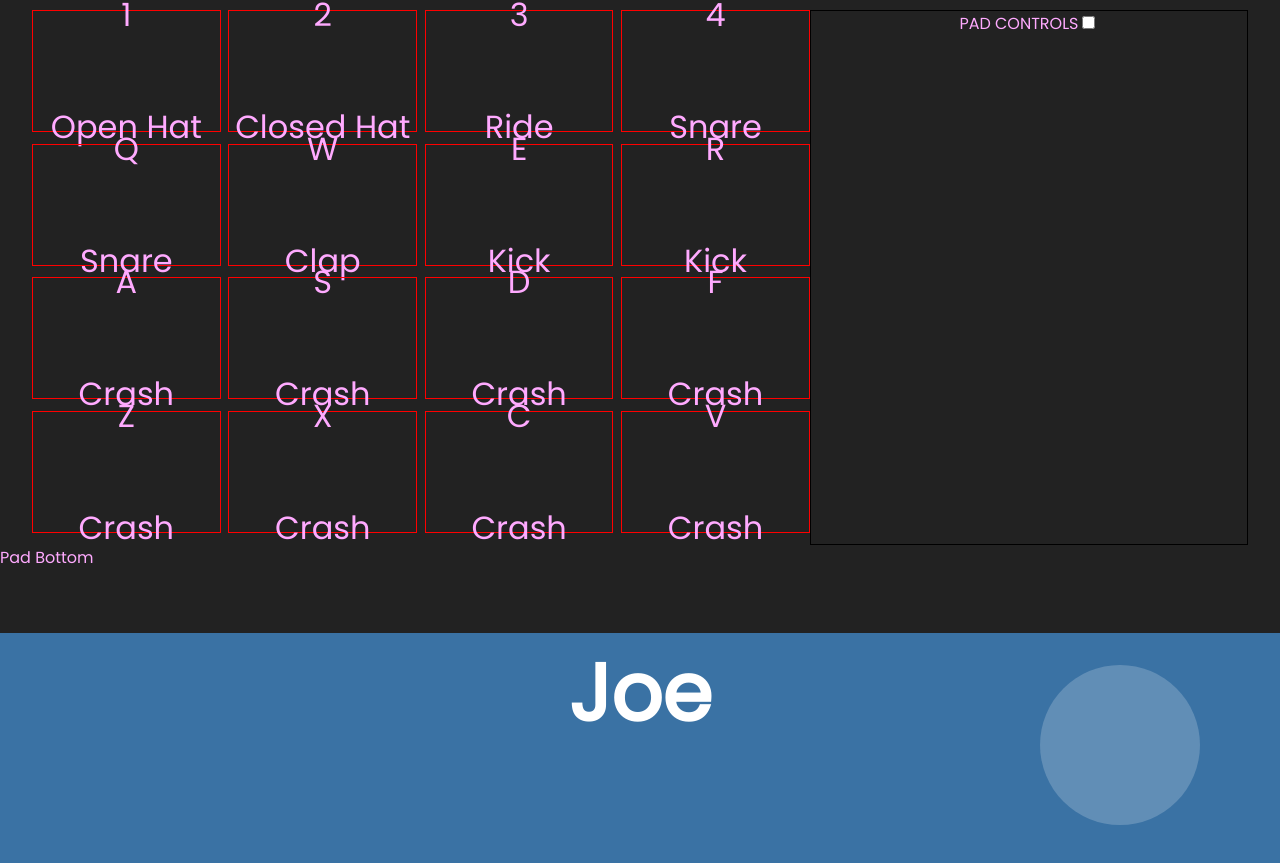
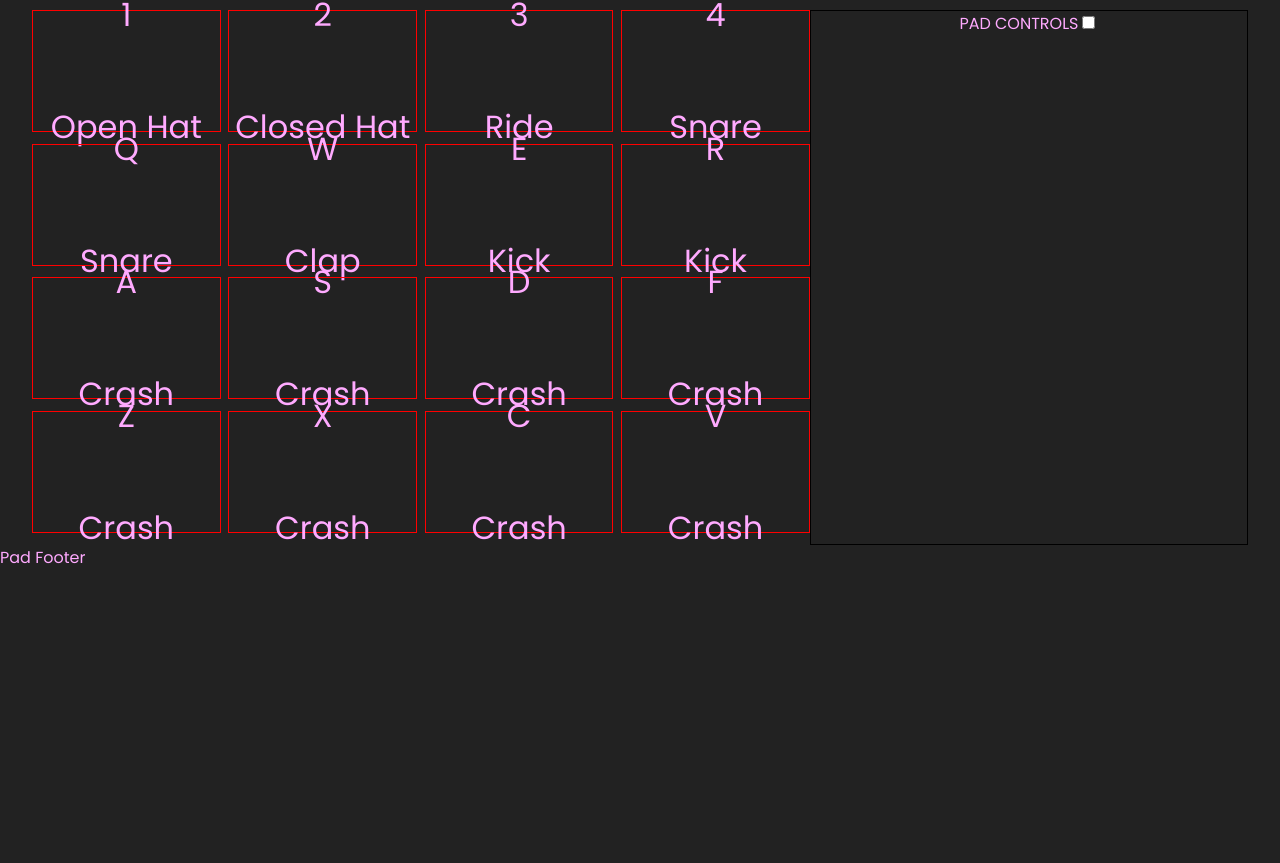
Before and after one commit to Zobee/AlchemixstImproved, a React (Create React App) app in the folder alchemixst/: page /pad in a window 1280 px wide. Shown: the part 167-1030 px from the top of the page. After the commit the page ends 800 px from the top, so only its background shows below. Built offline with nearby package versions, Linux system fonts and the light colour scheme.

Commit message:
Added animation on pad down

```diff
--- a/alchemixst/src/App.js
+++ b/alchemixst/src/App.js
@@ -8,6 +8,7 @@ import Shutters from './components/Shutters'
 
 
 const App = () => {
+  const [animationEnd, setAnimationEnd] = useState(false)
   return (
     <div className="app">
       <Header/>
@@ -16,7 +17,7 @@ const App = () => {
         <Route path='/pad' component={DrumPad}/>
         <Route path='/store' component={Store}/>
       </Switch>
-      <Shutters shutterTextTop={"Dough"} shutterTextBottom={"Joe"}/>
+      {!animationEnd && <Shutters setAnimationEnd={setAnimationEnd} shutterTextTop={"Dough"} shutterTextBottom={"Joe"}/>}
     </div>
   );
 }
--- a/alchemixst/src/components/DrumPad/Pad.js
+++ b/alchemixst/src/components/DrumPad/Pad.js
@@ -22,12 +22,10 @@ function Pad({isOn, pad}) {
 
     useEffect(() => {
         document.addEventListener('keydown', keyPress)
-
     return () => {
         document.removeEventListener('keydown', keyPress)
     }
-
-    }, [keyPress])
+    },[keyPress])
     return (
         <div className={`pad ${isOn ? `pad${id}` : 'off'} ${isDown}`}>
             <p>{keyInput}</p>
--- a/alchemixst/src/components/DrumPad/PadBottom.js
+++ b/alchemixst/src/components/DrumPad/PadBottom.js
@@ -3,7 +3,7 @@ import React from 'react'
 function PadBottom() {
     return (
         <div>
-            Pad Bottom
+            Pad Footer
         </div>
     )
 }
--- a/alchemixst/src/components/Main/Main.js
+++ b/alchemixst/src/components/Main/Main.js
@@ -2,7 +2,7 @@ import React, {useState} from 'react'
 
 import MainBtn from './MainBtn'
 import MainHeader from './MainHeader'
-import PanelContainer from './PanelContainer'
+//import PanelContainer from './PanelContainer'
 import MainAbout from './MainAbout'
 
 function Main() {
--- a/alchemixst/src/components/Shutters.js
+++ b/alchemixst/src/components/Shutters.js
@@ -1,7 +1,7 @@
 import React, {useState, useEffect} from 'react'
 import { getRandomColor } from '../helpers'
 
-const Shutters = ({shutterTextTop, shutterTextBottom}) => {
+const Shutters = ({setAnimationEnd, shutterTextTop, shutterTextBottom}) => {
     const [transitionBg, setTransitionBg] = useState('')
     const [transitionText, setTransitionText] = useState("")
     const [isShutTop, setIsShutTop] = useState("")
@@ -21,7 +21,8 @@ const Shutters = ({shutterTextTop, shutterTextBottom}) => {
         setTransitionBg(bg)
         setTransitionText(text)
         setTimeout(toggleShut, 300)
-    },[])
+        setTimeout(() => setAnimationEnd(true), 800)
+    },[setAnimationEnd])
     return (
         <div>
       		<div className={`shutter shutter-top ${isShutTop}`}
--- a/alchemixst/src/index.css
+++ b/alchemixst/src/index.css
@@ -538,7 +538,7 @@ body{
   justify-content: center;
   align-items: center;
   font-size: 2rem;
-
+  transition: all 0.25s ease;
 }
 
 .pad1{
@@ -605,8 +605,8 @@ body{
   background-color: rgb(199, 32, 32);
 }
 
-.down{
-  background-color: blueviolet;
+.pad.down{
+  transform: translateY(0.2em);
 }
 
 .pad-controls{
```
